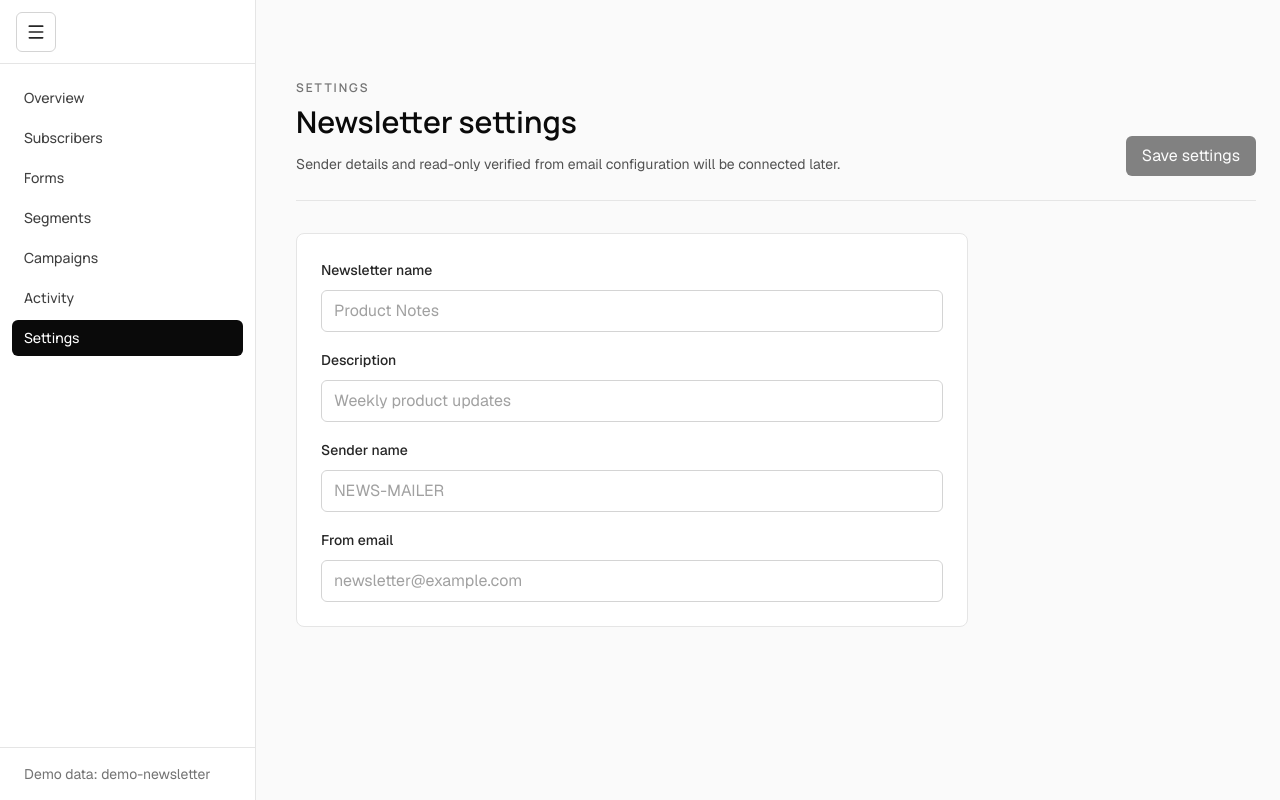
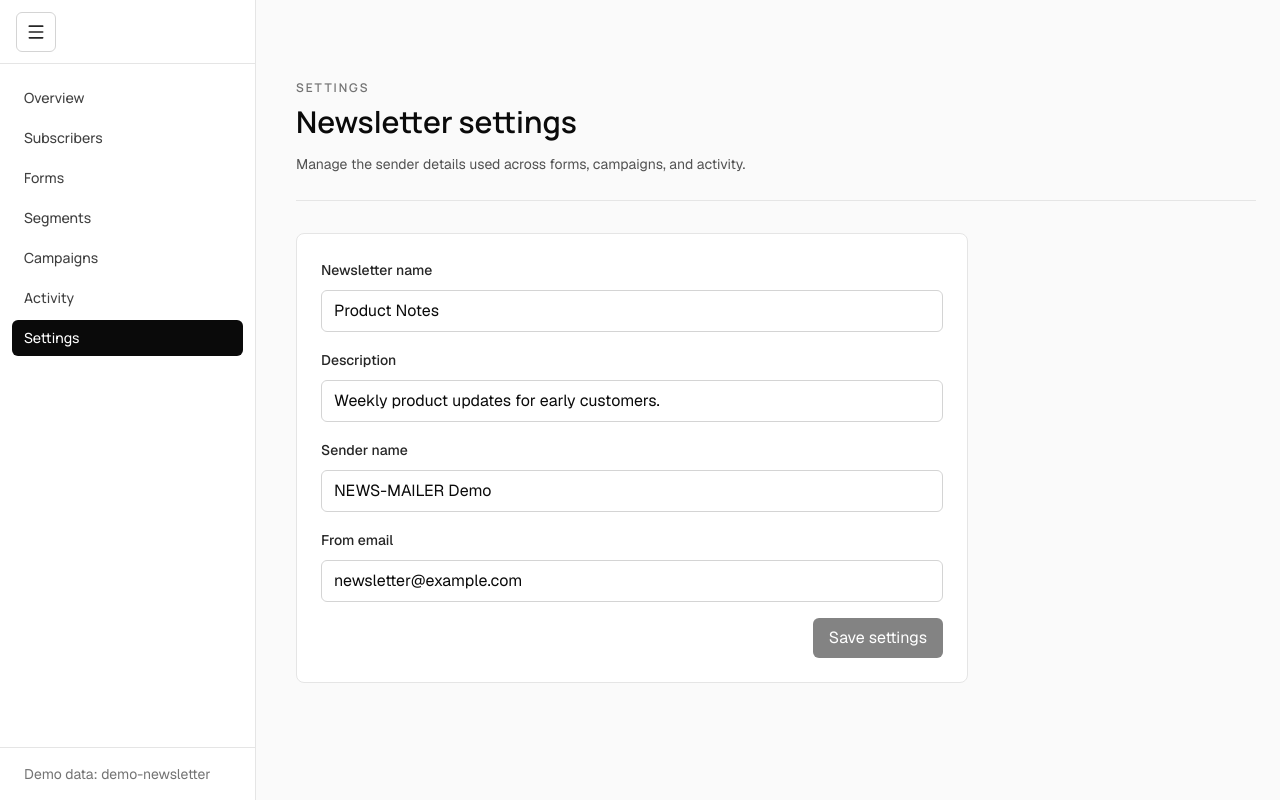
Before and after one commit to AjvorHardi/news-mailer, a React (Vite) app: page /demo/settings in a window 1280 px wide. Built offline with nearby package versions, Linux system fonts and the light colour scheme; no server answers.

Commit message:
style: polish workspace route states

```diff
--- a/src/features/activity/ActivityPage.tsx
+++ /dev/null
@@ -1,18 +0,0 @@
-import { EmptyState } from '../../shared/ui/EmptyState';
-import { PageHeader } from '../../shared/ui/PageHeader';
-
-export function ActivityPage() {
-  return (
-    <div className="space-y-8">
-      <PageHeader
-        eyebrow="Activity"
-        title="Delivery activity"
-        description="Delivery totals and per-recipient status rows will appear here after simulated and real sends exist."
-      />
-      <EmptyState
-        title="No delivery activity yet"
-        description="Campaign recipient snapshots and webhook-derived delivery statuses are planned for later phases."
-      />
-    </div>
-  );
-}
--- a/src/features/campaigns/CampaignsPage.tsx
+++ /dev/null
@@ -1,20 +0,0 @@
-import { Button } from '../../shared/ui/Button';
-import { EmptyState } from '../../shared/ui/EmptyState';
-import { PageHeader } from '../../shared/ui/PageHeader';
-
-export function CampaignsPage() {
-  return (
-    <div className="space-y-8">
-      <PageHeader
-        eyebrow="Campaigns"
-        title="Campaign editor"
-        description="The Notion-style composer, subject input, TipTap body editor, and recipient selector will be added later."
-        actions={<Button type="button" disabled>New campaign</Button>}
-      />
-      <EmptyState
-        title="Campaign editor placeholder"
-        description="Real Resend sending remains gated until the HTML rendering and sanitization strategy is chosen."
-      />
-    </div>
-  );
-}
--- a/src/features/demo/DemoOverviewPage.tsx
+++ b/src/features/demo/DemoOverviewPage.tsx
@@ -91,7 +91,7 @@ export function DemoOverviewPage() {
       <section className="rounded-lg border border-neutral-200 bg-white">
         <div className="border-b border-neutral-200 px-5 py-4">
           <h2 className="font-display text-base font-semibold text-neutral-950">Recent campaigns</h2>
-          <p className="mt-1 text-sm text-neutral-500">Seeded draft and sent campaigns will appear here.</p>
+          <p className="mt-1 text-sm text-neutral-500">Latest drafts and sent campaigns in this workspace.</p>
         </div>
         {overview.recentCampaigns.length > 0 ? (
           <div className="divide-y divide-neutral-200">
@@ -109,7 +109,7 @@ export function DemoOverviewPage() {
           </div>
         ) : (
           <div className="p-5">
-            <EmptyState title="No campaigns yet" description="Create a campaign in a later phase to populate this list." />
+            <EmptyState title="No campaigns yet" description="Create a campaign draft to populate this list." />
           </div>
         )}
       </section>
--- a/src/features/demo/DemoSignupFormsPage.tsx
+++ b/src/features/demo/DemoSignupFormsPage.tsx
@@ -487,7 +487,7 @@ function SignupFormPreview({ values }: { values: SignupFormInput }) {
       <div className="flex flex-col gap-1 border-b border-neutral-200 pb-3 min-[640px]:flex-row min-[640px]:items-end min-[640px]:justify-between">
         <div>
           <h3 className="font-display text-sm font-semibold text-neutral-950">Live preview</h3>
-          <p className="mt-1 text-xs text-neutral-500">Public subscribe behavior will be wired in a later phase.</p>
+          <p className="mt-1 text-xs text-neutral-500">Public subscribers will see this form at the generated signup URL.</p>
         </div>
         <p className="font-mono-ui text-xs text-neutral-500">/subscribe/{slug}</p>
       </div>
--- a/src/features/forms/FormsPage.tsx
+++ /dev/null
@@ -1,17 +0,0 @@
-import { Button } from '../../shared/ui/Button';
-import { EmptyState } from '../../shared/ui/EmptyState';
-import { PageHeader } from '../../shared/ui/PageHeader';
-
-export function FormsPage() {
-  return (
-    <div className="space-y-8">
-      <PageHeader
-        eyebrow="Forms"
-        title="Signup forms"
-        description="Internal names, public slugs, editable copy, color controls, and live previews will be added here."
-        actions={<Button type="button" disabled>Create form</Button>}
-      />
-      <EmptyState title="Form builder placeholder" description="The live preview builder is planned for its own phase." />
-    </div>
-  );
-}
--- a/src/features/segments/SegmentsPage.tsx
+++ /dev/null
@@ -1,20 +0,0 @@
-import { Button } from '../../shared/ui/Button';
-import { EmptyState } from '../../shared/ui/EmptyState';
-import { PageHeader } from '../../shared/ui/PageHeader';
-
-export function SegmentsPage() {
-  return (
-    <div className="space-y-8">
-      <PageHeader
-        eyebrow="Segments"
-        title="Audience segments"
-        description="Safe rule rows for signed-up-after, source-form-equals, and status-equals will live here."
-        actions={<Button type="button" disabled>Create segment</Button>}
-      />
-      <EmptyState
-        title="Segment builder placeholder"
-        description="Dynamic match counts will be wired after demo subscriber and form data exist."
-      />
-    </div>
-  );
-}
--- a/src/features/settings/SettingsPage.tsx
+++ b/src/features/settings/SettingsPage.tsx
@@ -1,24 +1,135 @@
+import { useEffect } from 'react';
+import { useMutation, useQuery, useQueryClient } from '@tanstack/react-query';
+import { useForm } from 'react-hook-form';
+import { zodResolver } from '@hookform/resolvers/zod';
 import { Button } from '../../shared/ui/Button';
+import { EmptyState } from '../../shared/ui/EmptyState';
 import { Input } from '../../shared/ui/Input';
 import { PageHeader } from '../../shared/ui/PageHeader';
+import { updateNewsletterSettingsSchema } from '../../shared/schemas/domainSchemas';
+import { useDemoWorkspace } from '../demo/demoWorkspaceContext';
+import type { z } from 'zod';
+
+type SettingsFormInput = z.input<typeof updateNewsletterSettingsSchema>;
+type SettingsFormValues = z.output<typeof updateNewsletterSettingsSchema>;
 
 export function SettingsPage() {
+  const { mode, newsletterId, repositories } = useDemoWorkspace();
+  const queryClient = useQueryClient();
+  const newsletterQuery = useQuery({
+    queryKey: [mode, 'newsletter-settings', newsletterId],
+    queryFn: () => repositories.newsletters.get(newsletterId),
+  });
+  const updateSettings = useMutation({
+    mutationFn: (values: SettingsFormValues) => repositories.newsletters.updateSettings(newsletterId, values),
+    onSuccess: (newsletter) => {
+      void queryClient.invalidateQueries({ queryKey: [mode, 'newsletter-settings', newsletterId] });
+      void queryClient.invalidateQueries({ queryKey: [mode, 'overview', newsletterId] });
+      reset({
+        name: newsletter.name,
+        description: newsletter.description ?? '',
+        senderName: newsletter.senderName,
+        fromEmail: newsletter.fromEmail,
+      });
+    },
+  });
+  const {
+    formState: { errors, isDirty },
+    handleSubmit,
+    register,
+    reset,
+  } = useForm<SettingsFormInput, unknown, SettingsFormValues>({
+    resolver: zodResolver(updateNewsletterSettingsSchema),
+    defaultValues: {
+      name: '',
+      description: '',
+      senderName: '',
+      fromEmail: '',
+    },
+  });
+
+  useEffect(() => {
+    if (!newsletterQuery.data) {
+      return;
+    }
+
+    reset({
+      name: newsletterQuery.data.name,
+      description: newsletterQuery.data.description ?? '',
+      senderName: newsletterQuery.data.senderName,
+      fromEmail: newsletterQuery.data.fromEmail,
+    });
+  }, [newsletterQuery.data, reset]);
+
   return (
     <div className="space-y-8">
       <PageHeader
         eyebrow="Settings"
         title="Newsletter settings"
-        description="Sender details and read-only verified from email configuration will be connected later."
-        actions={<Button type="button" disabled>Save settings</Button>}
+        description="Manage the sender details used across forms, campaigns, and activity."
       />
-      <section className="max-w-2xl rounded-lg border border-neutral-200 bg-white p-6">
-        <form className="space-y-4">
-          <Input label="Newsletter name" placeholder="Product Notes" disabled />
-          <Input label="Description" placeholder="Weekly product updates" disabled />
-          <Input label="Sender name" placeholder="NEWS-MAILER" disabled />
-          <Input label="From email" placeholder="newsletter@example.com" disabled />
-        </form>
-      </section>
+
+      {newsletterQuery.isLoading ? (
+        <div className="rounded-lg border border-neutral-200 bg-white p-8 text-sm text-neutral-600">Loading settings...</div>
+      ) : null}
+
+      {newsletterQuery.isError ? (
+        <EmptyState title="Settings could not be loaded" description={newsletterQuery.error.message} />
+      ) : null}
+
+      {newsletterQuery.data ? (
+        <section className="max-w-2xl rounded-lg border border-neutral-200 bg-white p-6">
+          <form
+            className="space-y-4"
+            onSubmit={handleSubmit((values) =>
+              updateSettings.mutate({
+                ...values,
+                description: values.description?.trim() ? values.description.trim() : null,
+              }),
+            )}
+          >
+            <div>
+              <Input label="Newsletter name" type="text" {...register('name')} />
+              {errors.name ? <p className="mt-2 text-sm text-red-600">{errors.name.message}</p> : null}
+            </div>
+            <div>
+              <Input label="Description" type="text" {...register('description')} />
+              {errors.description ? <p className="mt-2 text-sm text-red-600">{errors.description.message}</p> : null}
+            </div>
+            <div>
+              <Input label="Sender name" type="text" {...register('senderName')} />
+              {errors.senderName ? <p className="mt-2 text-sm text-red-600">{errors.senderName.message}</p> : null}
+            </div>
+            <div>
+              <Input label="From email" type="email" {...register('fromEmail')} />
+              {errors.fromEmail ? <p className="mt-2 text-sm text-red-600">{errors.fromEmail.message}</p> : null}
+              {mode === 'app' ? (
+                <p className="mt-2 text-xs leading-5 text-neutral-500">
+                  Resend must allow this sender before production use. Portfolio sends remain restricted to your own login email.
+                </p>
+              ) : null}
+            </div>
+
+            {updateSettings.error ? (
+              <div className="rounded-lg border border-red-200 bg-white p-4 text-sm text-red-600">
+                {updateSettings.error.message}
+              </div>
+            ) : null}
+
+            {updateSettings.isSuccess ? (
+              <div className="rounded-lg border border-neutral-200 bg-neutral-50 p-4 text-sm text-neutral-700">
+                Settings saved.
+              </div>
+            ) : null}
+
+            <div className="flex justify-end">
+              <Button type="submit" disabled={!isDirty || updateSettings.isPending}>
+                {updateSettings.isPending ? 'Saving...' : 'Save settings'}
+              </Button>
+            </div>
+          </form>
+        </section>
+      ) : null}
     </div>
   );
 }
--- a/src/features/subscribers/SubscribersPage.tsx
+++ /dev/null
@@ -1,20 +0,0 @@
-import { Button } from '../../shared/ui/Button';
-import { EmptyState } from '../../shared/ui/EmptyState';
-import { PageHeader } from '../../shared/ui/PageHeader';
-
-export function SubscribersPage() {
-  return (
-    <div className="space-y-8">
-      <PageHeader
-        eyebrow="Subscribers"
-        title="Subscriber list"
-        description="The table will include email, name, status, source, and created date."
-        actions={<Button type="button" disabled>Add subscriber</Button>}
-      />
-      <EmptyState
-        title="No subscriber data connected"
-        description="Subscriber CRUD and normalized email uniqueness will be implemented in the demo subscribers phase."
-      />
-    </div>
-  );
-}
```
Also changed, not shown: src/features/demo/DemoHomePage.tsx (+9 -5 lines).
